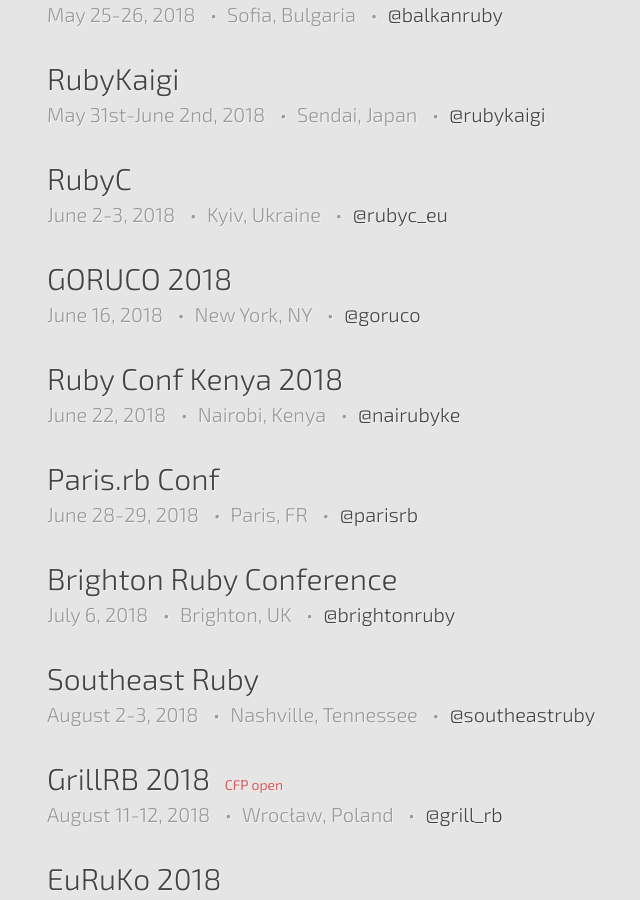
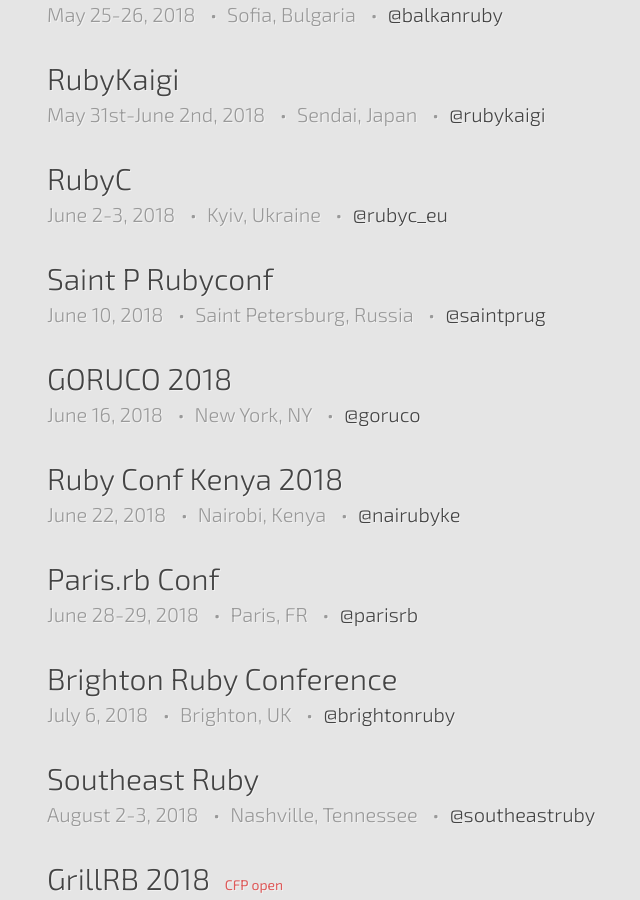
Before and after one commit to ruby-conferences/ruby-conferences.github.io, a Jekyll site: the page built from index.html, in a window 1280 px wide and 900 px high, scrolled down 1102 px. Shown: the whole window, without its empty margins (193-833 px from the left). Built offline with Jekyll 4.4.1, drawn with Linux system fonts in a browser that asks for light colours.

Commit message:
Add Saint P Rubyconf to the current list

```diff
--- a/_data/current.yml
+++ b/_data/current.yml
@@ -57,6 +57,12 @@
   twitter: rubyc_eu
   cfp_phrase: CFP closes
   cfp_date: "Apr 1, 2018"
+
+- name: Saint P Rubyconf
+  location: Saint Petersburg, Russia
+  dates: "June 10, 2018"
+  url: http://spbrubyconf.ru/
+  twitter: saintprug
 
 - name: GORUCO 2018
   location: New York, NY
```
